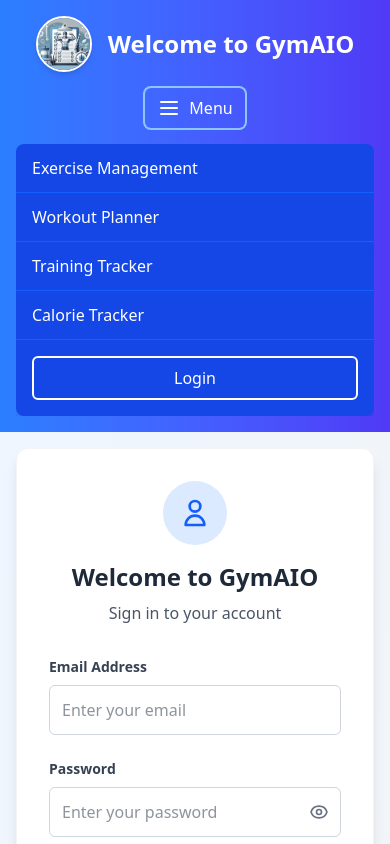
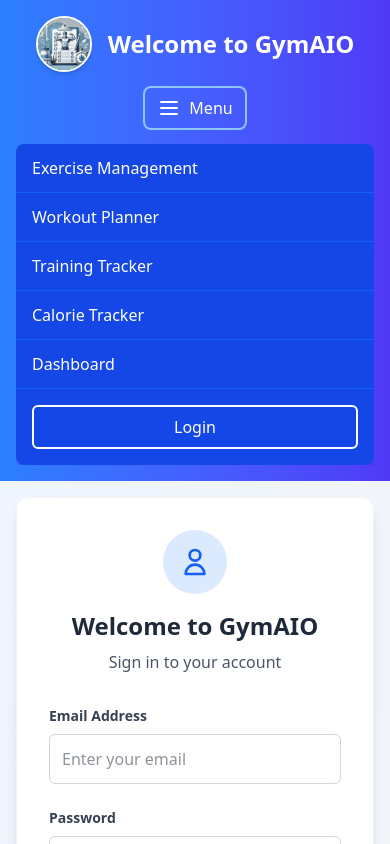
Before and after one commit to Skali14/GymAIO_Vue, a Vue app: page / in a window 390 px wide. Both pictures are taken after a click on the button "Menu". Shown: the top 844 px of the page. Built offline with nearby package versions, Linux system fonts and the light colour scheme.

Commit message:
add dashboard to hamburger menu

```diff
--- a/src/App.vue
+++ b/src/App.vue
@@ -259,6 +259,16 @@ onUnmounted(() => {
                   @click="mobileMenuOpen = false"
                 >Calorie Tracker</RouterLink>
               </li>
+              <li>
+                <RouterLink
+                  to="/dashboard"
+                  :class="[
+                    'block px-4 py-3 font-medium transition-colors',
+                    isScrolled ? 'text-gray-700 hover:bg-blue-50 hover:text-blue-600' : 'text-white hover:bg-blue-600'
+                  ]"
+                  @click="mobileMenuOpen = false"
+                >Dashboard</RouterLink>
+              </li>
               <!-- Admin Dashboard - Mobile - Only show if user is admin -->
               <li v-if="isAdmin">
                 <RouterLink
```
